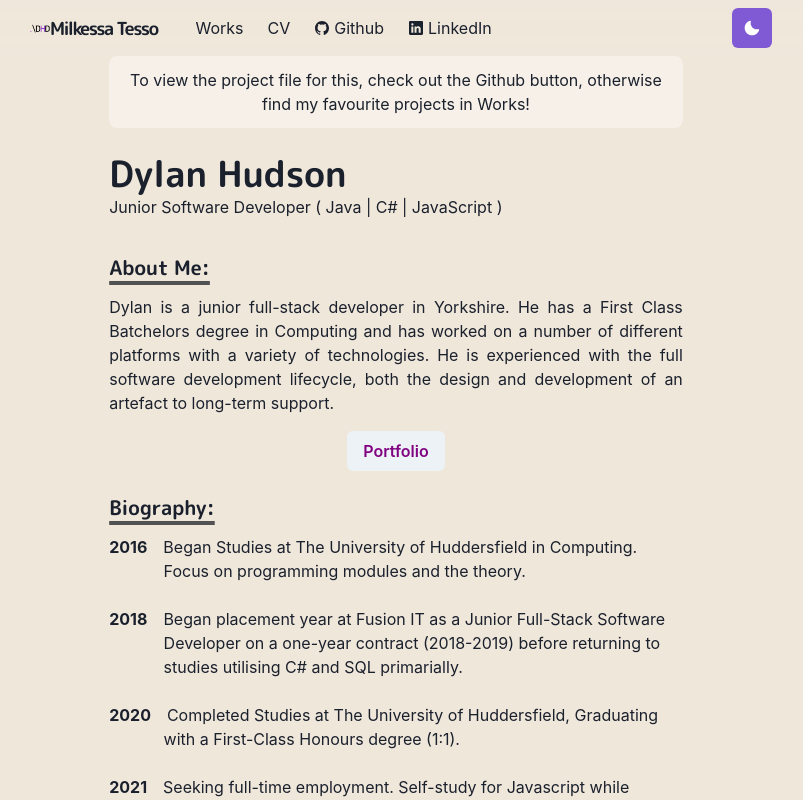
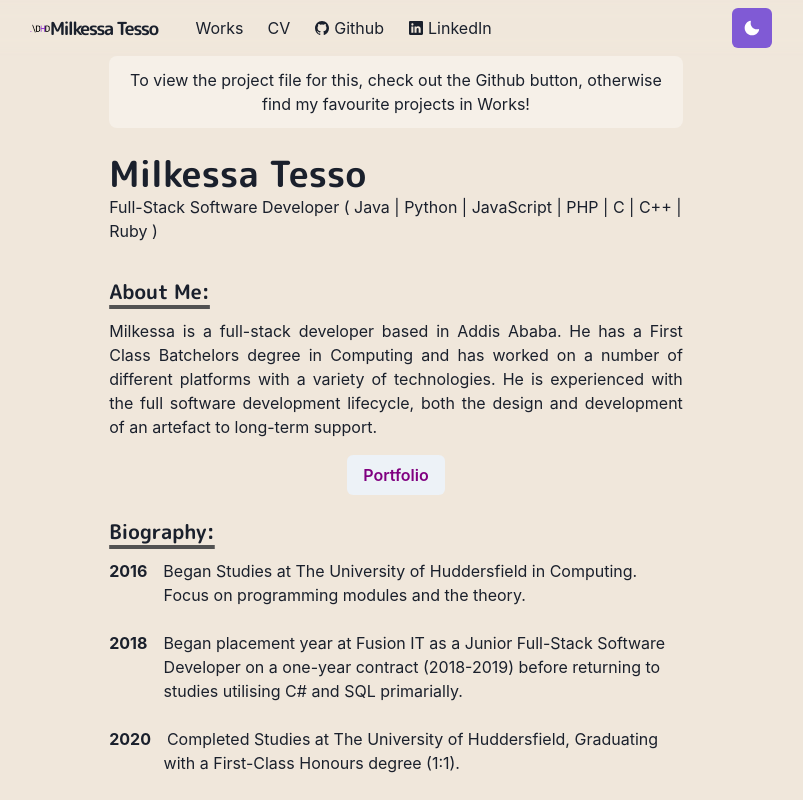
Before and after one commit to micktkenn/Portfolio-React-App, a Next.js app: page / in a window 1280 px wide. Shown: the top 800 px of the page, without its empty margins (244-1047 px from the left). Built offline with nearby package versions, Linux system fonts and the light colour scheme.

Commit message:
Update index.js

```diff
--- a/pages/index.js
+++ b/pages/index.js
@@ -28,9 +28,9 @@ const Page = () => {
                 <Box display={{md:'flex'}}>
                     <Box flexGrow={1}>
                         <Heading as="h2" variant="page-title">
-                            Dylan Hudson
+                            Milkessa Tesso
                         </Heading>
-                        <p>Junior Software Developer ( Java  |  C#  |  JavaScript )</p>
+                        <p>Full-Stack Software Developer ( Java  |  Python  |  JavaScript | PHP | C | C++ | Ruby )</p>
                     </Box>
                 </Box>
                 <br/>
@@ -38,7 +38,7 @@ const Page = () => {
                     <Heading as="h3" variant="section-title">
                         About Me:
                     </Heading>
-                    <Paragraph>Dylan is a junior full-stack developer in Yorkshire. He has
+                    <Paragraph>Milkessa is a full-stack developer based in Addis Ababa. He has
                         a First Class Batchelors degree in Computing and has worked on a number
                         of different platforms with a variety of technologies. He is experienced
                         with the full software development lifecycle, both  the design and
```
